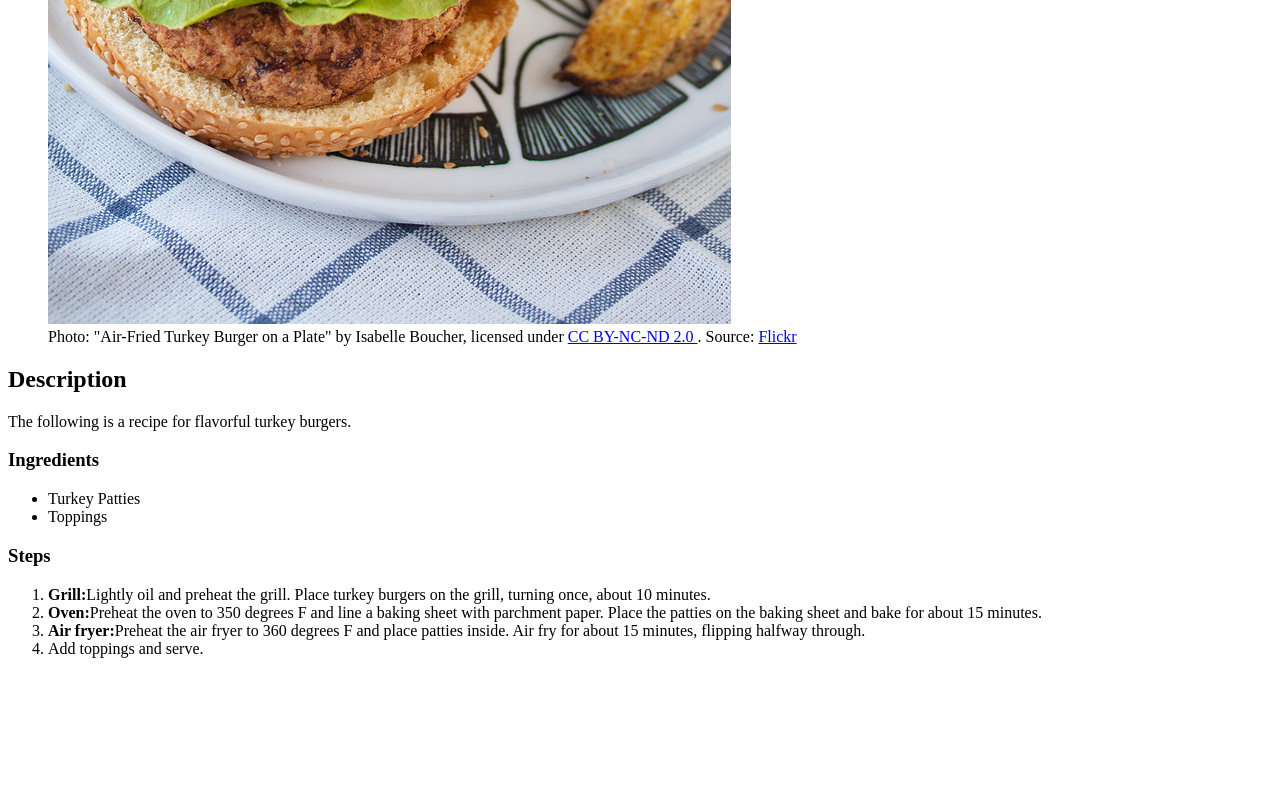
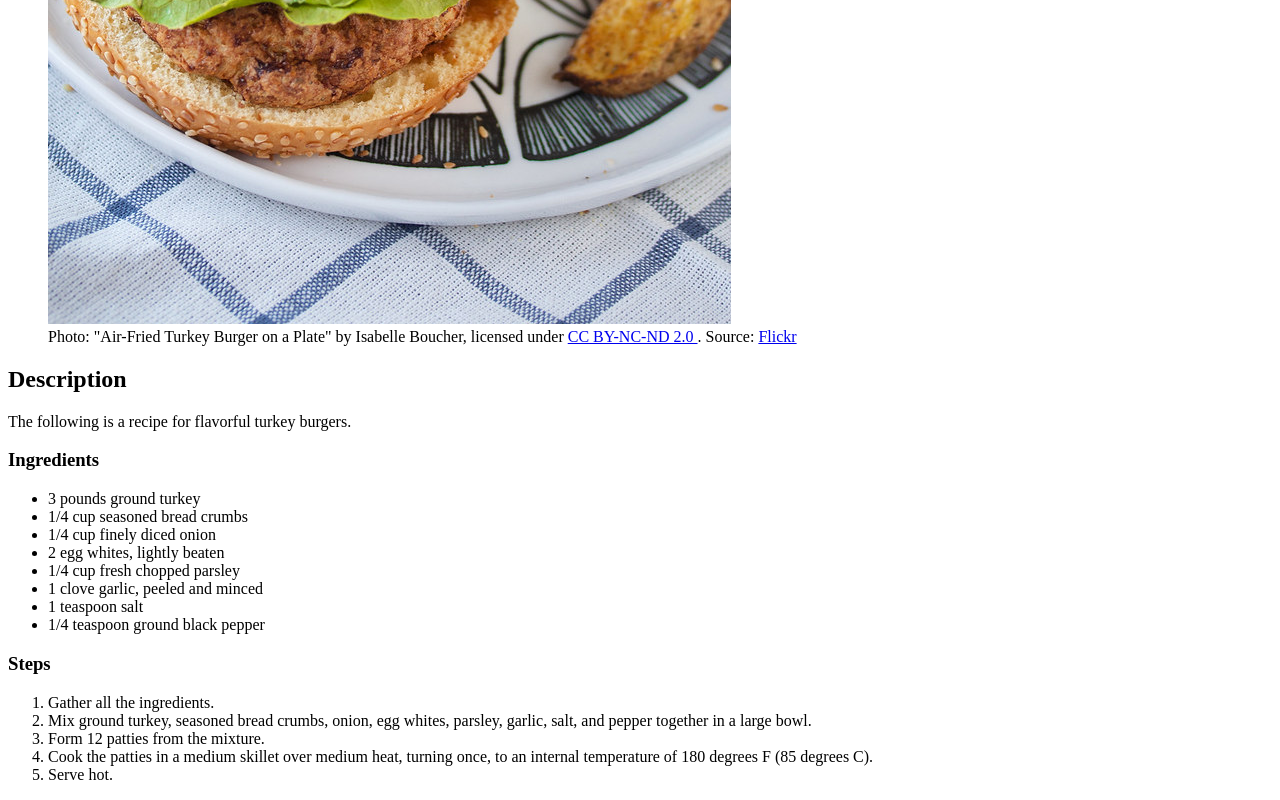
Before and after one commit to RijuBidani/odin-recipes, a plain HTML site: page recipes/turkey-burger.html in a window 1280 px wide. Shown: the part 814-1614 px from the top of the page. Before the commit the page ends 1488 px from the top, so only its background shows below. Drawn offline with Linux system fonts and the light colour scheme; files whose address does not match are found by name.

Commit message:
Fix ingredients and steps for turkey burger

```diff
--- a/recipes/turkey-burger.html
+++ b/recipes/turkey-burger.html
@@ -32,18 +32,24 @@
 <p>The following is a recipe for flavorful turkey burgers.</p>
 <h3>Ingredients</h3>
 <ul>
-    <li>Turkey Patties</li>
-    <li>Toppings</li>
+    <li>3 pounds ground turkey</li>
+    <li>1/4 cup seasoned bread crumbs</li>
+    <li>1/4 cup finely diced onion</li>
+    <li>2 egg whites, lightly beaten</li>
+    <li>1/4 cup fresh chopped parsley</li>
+    <li>1 clove garlic, peeled and minced</li>
+    <li>1 teaspoon salt</li>
+    <li>1/4 teaspoon ground black pepper</li>
 </ul>
 <h3>Steps</h3>
 <ol>
-    <li><strong>Grill:</strong>Lightly oil and preheat the grill. Place turkey burgers on the grill, turning once,
-        about 10 minutes.</li>
-    <li><strong>Oven:</strong>Preheat the oven to 350 degrees F and line a baking sheet with parchment paper. Place the
-        patties on the baking sheet and bake for about 15 minutes.</li>
-    <li><strong>Air fryer:</strong>Preheat the air fryer to 360 degrees F and place patties inside. Air fry for about 15
-        minutes, flipping halfway through.</li>
-    <li>Add toppings and serve.</li>
+    <li>Gather all the ingredients.</li>
+    <li>Mix ground turkey, seasoned bread crumbs, onion, egg whites, parsley, garlic, salt, and pepper together in a
+        large bowl.</li>
+    <li>Form 12 patties from the mixture.</li>
+    <li>Cook the patties in a medium skillet over medium heat, turning once, to an internal temperature of 180 degrees
+        F (85 degrees C).</li>
+    <li>Serve hot.</li>
 </ol>
 </body>
 </html>
```
